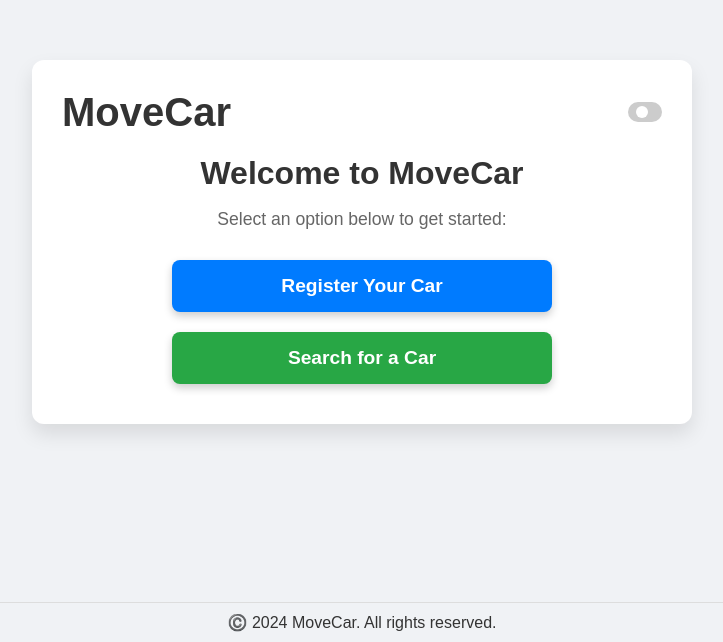
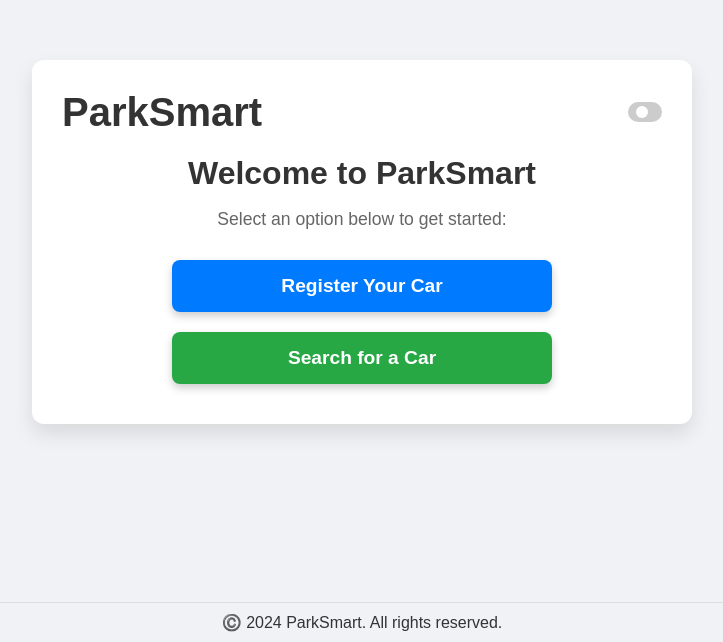
Before and after one commit to Brogames85-star/ParkSmart.., a website: page views/index.html in a window 1280 px wide. Shown: the part 158-800 px from the top of the page, without its empty margins (278-1001 px from the left). Drawn offline with Linux system fonts and the light colour scheme; files that its build step writes are made by us from their sources; files whose address does not match are found by name.

Commit message:
Update index.html

```diff
--- a/views/index.html
+++ b/views/index.html
@@ -9,14 +9,14 @@
 <body>
     <div class="container">
         <div class="header">
-            <h1>MoveCar</h1>
+            <h1>ParkSmart</h1>
             <div class="switch">
                 <input type="checkbox" id="toggleDarkMode">
                 <span class="slider round"></span>
             </div>
         </div>
         <div class="main-content">
-            <h2>Welcome to MoveCar</h2>
+            <h2>Welcome to ParkSmart</h2>
             <p>Select an option below to get started:</p>
             <div class="button-group">
                 <a href="/register" class="button register-button">Register Your Car</a>
@@ -25,7 +25,7 @@
         </div>
     </div>
     <footer>
-        ©️ 2024 MoveCar. All rights reserved.
+        ©️ 2024 ParkSmart. All rights reserved.
     </footer>
     <script src="js/script.js"></script>
 </body>
```
